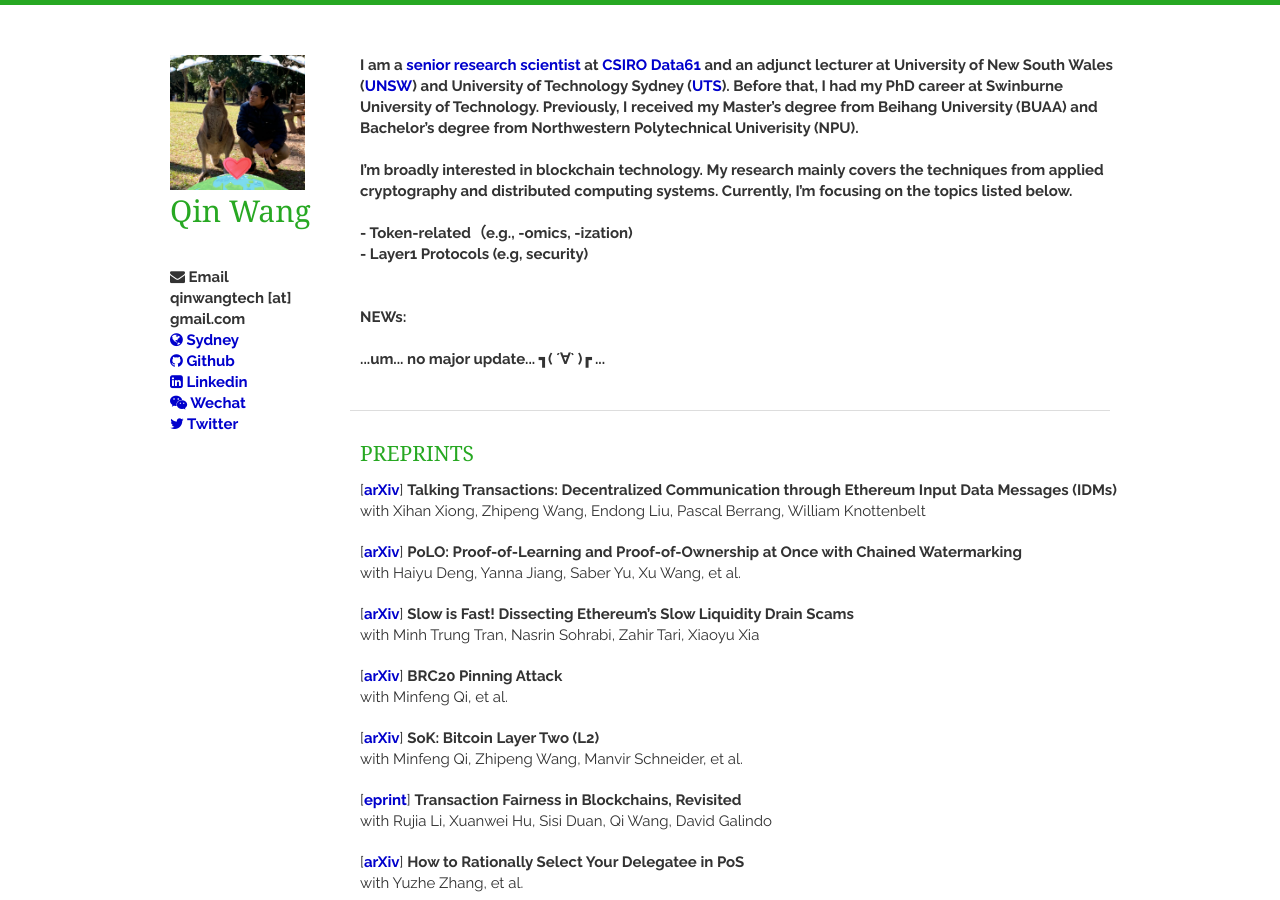
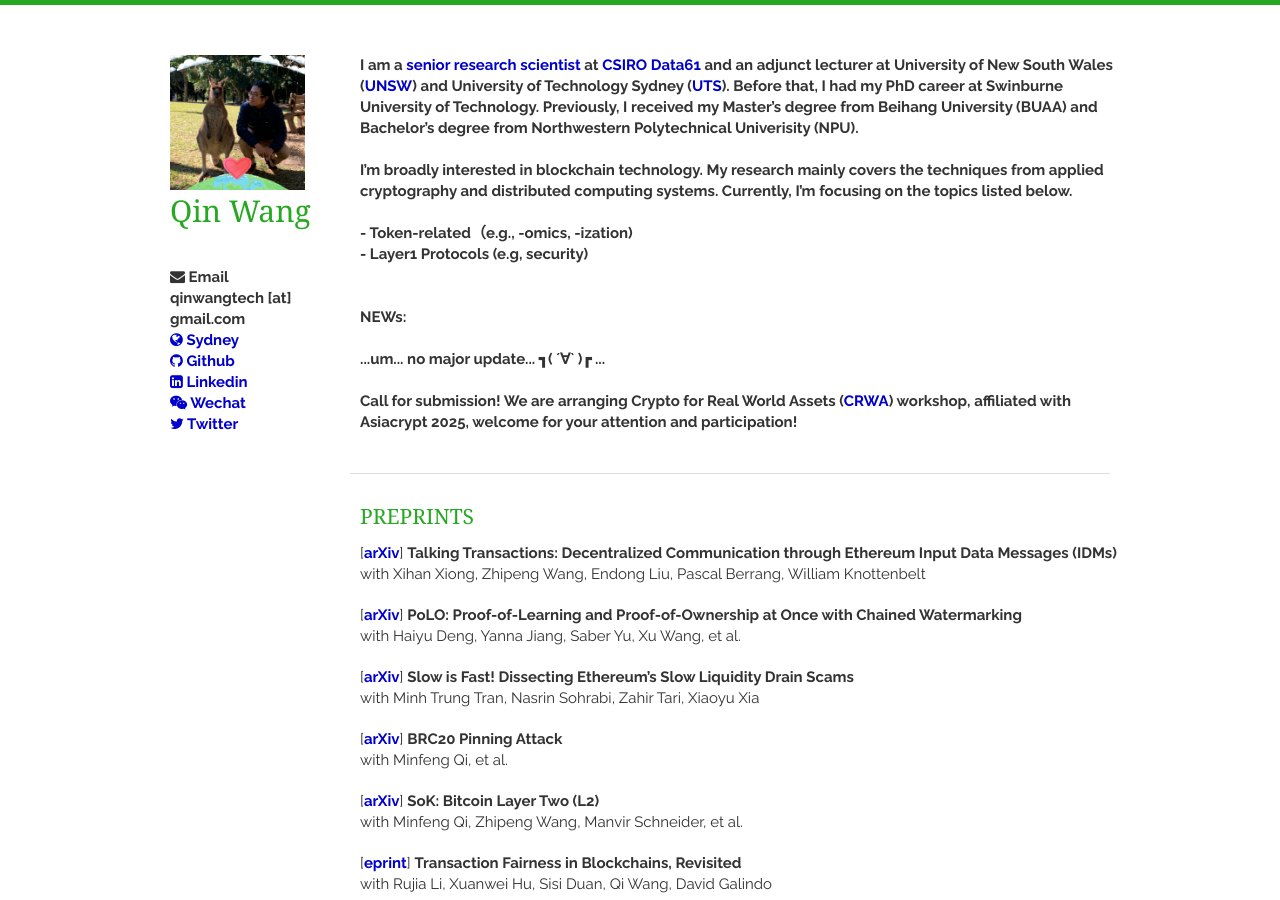
Before and after one commit to qinwang-git/qinwang-git.github.io, a Jekyll site: the page built from index.html, in a window 1280 px wide and 900 px high. Built offline with Jekyll 4.4.1, drawn with Linux system fonts in a browser that asks for light colours; nearby versions of some CDN libraries; a script that is not in the unit is left out; the list of posts is cut into pages by our own code.

Commit message:
Update bio.html

```diff
--- a/_includes/bio.html
+++ b/_includes/bio.html
@@ -23,6 +23,10 @@
 
 <br>
 
+<br> Call for submission!
+
+    We are arranging Crypto for Real World Assets (<a href="https://crwa.site" target="_blank">CRWA</a>) workshop, affiliated with Asiacrypt 2025, welcome for your attention and participation!
+
 </strong>
 </article>
 
```
